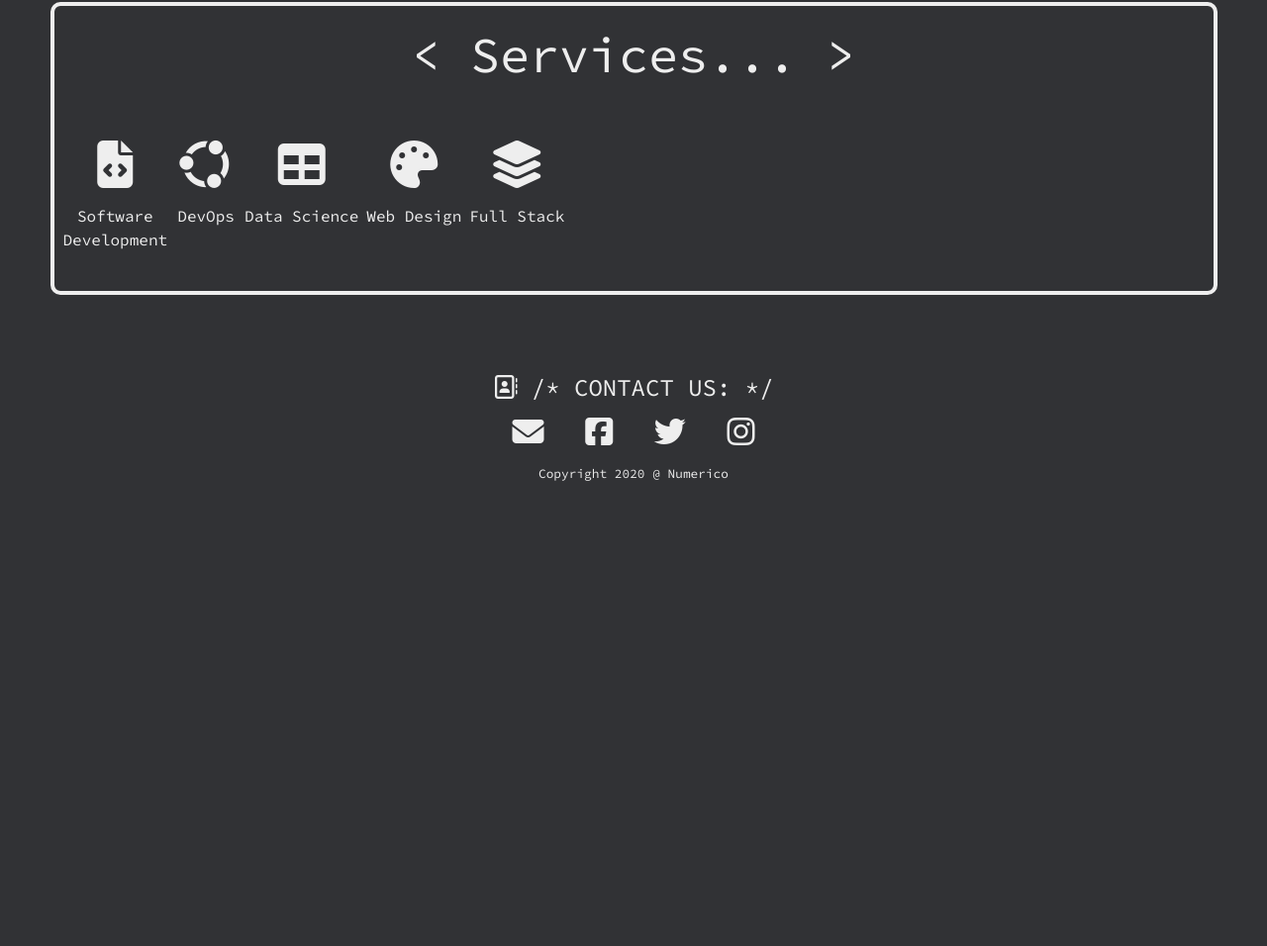
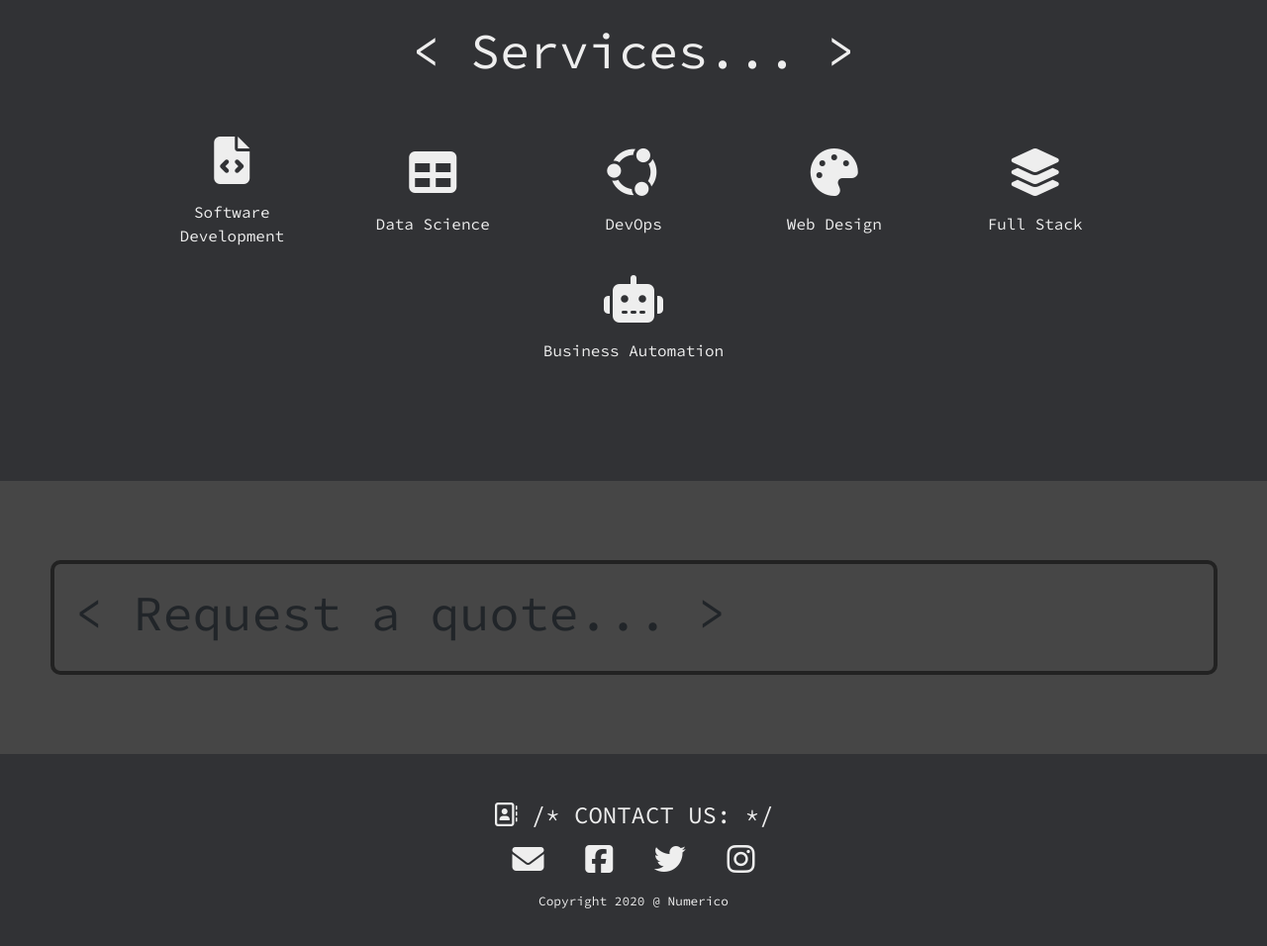
Before and after one commit to numerico8/numerico, a plain HTML site: page index.html in a window 1280 px wide. Shown: the part 1045-2001 px from the top of the page at 99% size. Before the commit the page ends 1549 px from the top, so only its background shows below. Drawn offline with nearby package versions, Linux system fonts and the light colour scheme.

Commit message:
More style additions

```diff
--- a/css/styles.css
+++ b/css/styles.css
@@ -80,7 +80,7 @@ h1.services{
 
 .border_div_format_serv{
     text-align: center;
-    border: 4px solid #eeeeee;
+    border: none;
     border-radius: 10px;
     padding: 20px;
 }
@@ -111,6 +111,13 @@ h1.services{
 
 
 /*------------------ Contacts Icon---------------------- */
+
+.sections-margin_contact{
+    margin-left: 5%;
+    margin-right: 5%;
+    margin-top: 3rem;
+    margin-bottom: 3rem;
+}
 
 .my_icon_style_contacts{
     margin: 4px 10px;
--- a/index.html
+++ b/index.html
@@ -76,43 +76,49 @@
 
     </section>
 
-
     <section id="services">   <!--Services-->
         <div class="row">
             <div class="col-lg sections-margin border_div_format_serv">
                 <h1 class="services"> < Services... > </About></h1>
 
-                <div  class="row general_margin col_center">
-                    <div class="feature-box col-lg-auto my_feature_style">
+                <div  class="row general_margin justify-content-center">
+                    <div class="feature-box col-lg-2 align-self-center my_feature_style">
                       <div>
                         <i class="my_icon_style fas fa-file-code fa-3x"></i>
                         <p>Software <br> Development</p>
                       </div>
                     </div>
-                    <div class="feature-box col-lg-auto my_feature_style">
-                      <div>
-                        <i class="my_icon_style fab fa-ubuntu fa-3x"></i>
-                        <p>DevOps</p>
-                      </div>
-                    </div>
-                    <div class="feature-box col-lg-auto my_feature_style">
+                    <div class="feature-box col-lg-2 align-self-center my_feature_style">
                       <div>
                         <i class=" my_icon_style fas fa-table fa-3x"></i>
                         <p>Data Science</p>
                       </div>
                     </div>
-                    <div class="feature-box col-lg-auto my_feature_style">
+                    <div class="feature-box col-lg-2 align-self-center my_feature_style">
+                        <div>
+                          <i class="my_icon_style fab fa-ubuntu fa-3x"></i>
+                          <p>DevOps</p>
+                        </div>
+                      </div>
+                    <div class="feature-box col-lg-2 align-self-center my_feature_style">
                         <div>
                           <i class=" my_icon_style fas fa-palette fa-3x"></i>
                           <p>Web Design</p>
                         </div>
-                      </div>
-                      <div class="feature-box col-lg-auto my_feature_style">
+                    </div>
+                    <div class="feature-box col-lg-2 align-self-center my_feature_style">
                         <div>
                           <i class="my_icon_style fas fa-layer-group fa-3x"></i>
                           <p>Full Stack</p>
                         </div>
-                      </div>
+                    </div>
+                    <div class="feature-box col-lg-2 align-self-center my_feature_style">
+                        <div>
+                          <i class="my_icon_style fas fa-robot fa-3x"></i>
+                          <p>Business Automation</p>
+                        </div>
+                    </div>
+
                 </div>
 
 
@@ -122,9 +128,18 @@
 
     </section>
 
+    <section id="request_quote">   <!--Request a quote-->
+        <div class="row  section_grey">
+            <div class="col-lg sections-margin border_div_format">
+                <h1> < Request a quote... > </About></h1>
+            </div>
+        </div>
+
+
+    </section>
+
     <section id="contact_us">
-
-        <div class="col_center">
+        <div class="col_center sections-margin_contact">
           <div>
             <h4 class="other_color"><i class="other_color far fa-address-book"></i>  /* CONTACT US: */ </h4>
           <button class="fas fa-envelope my_icon_style_contacts fa-2x"></button>
```
